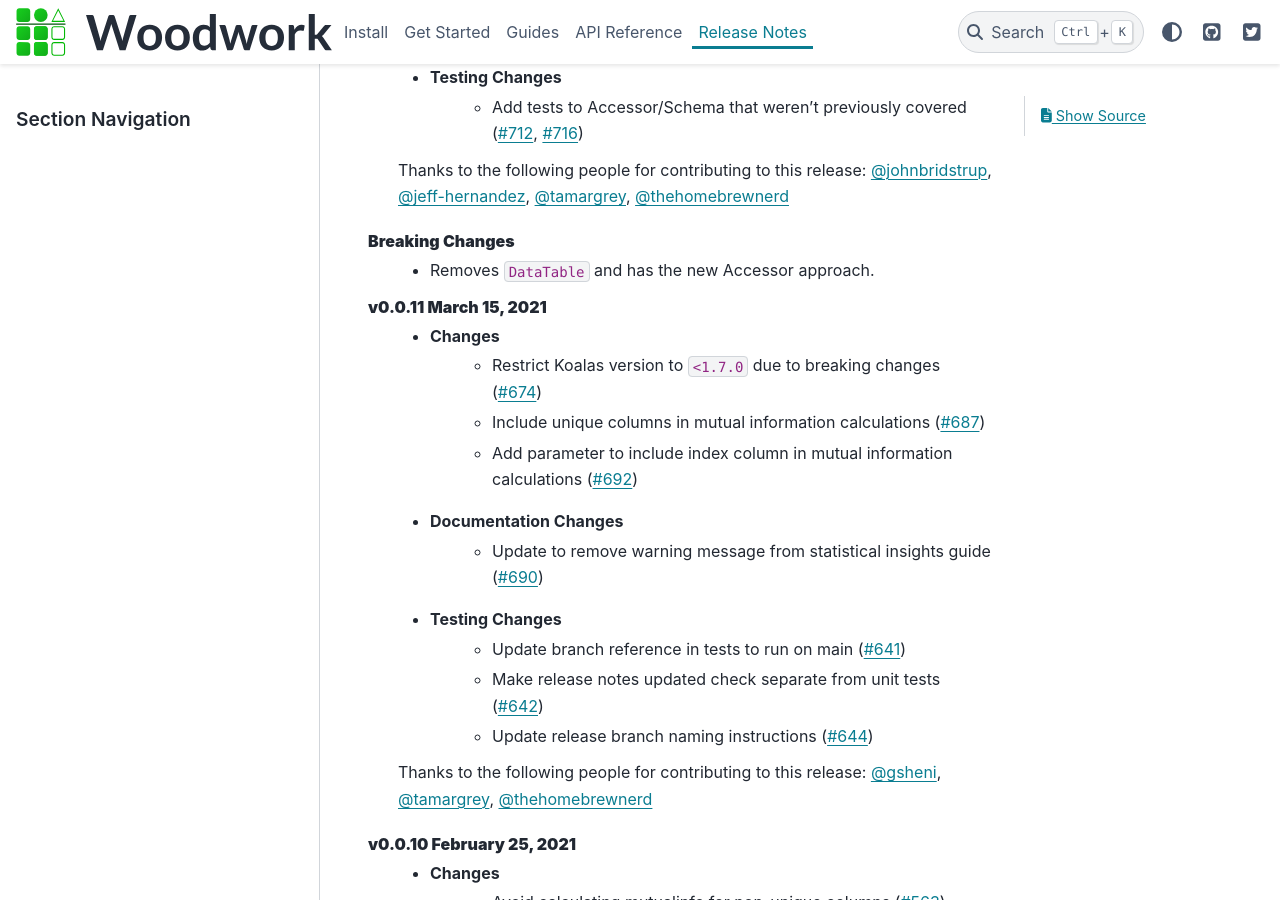
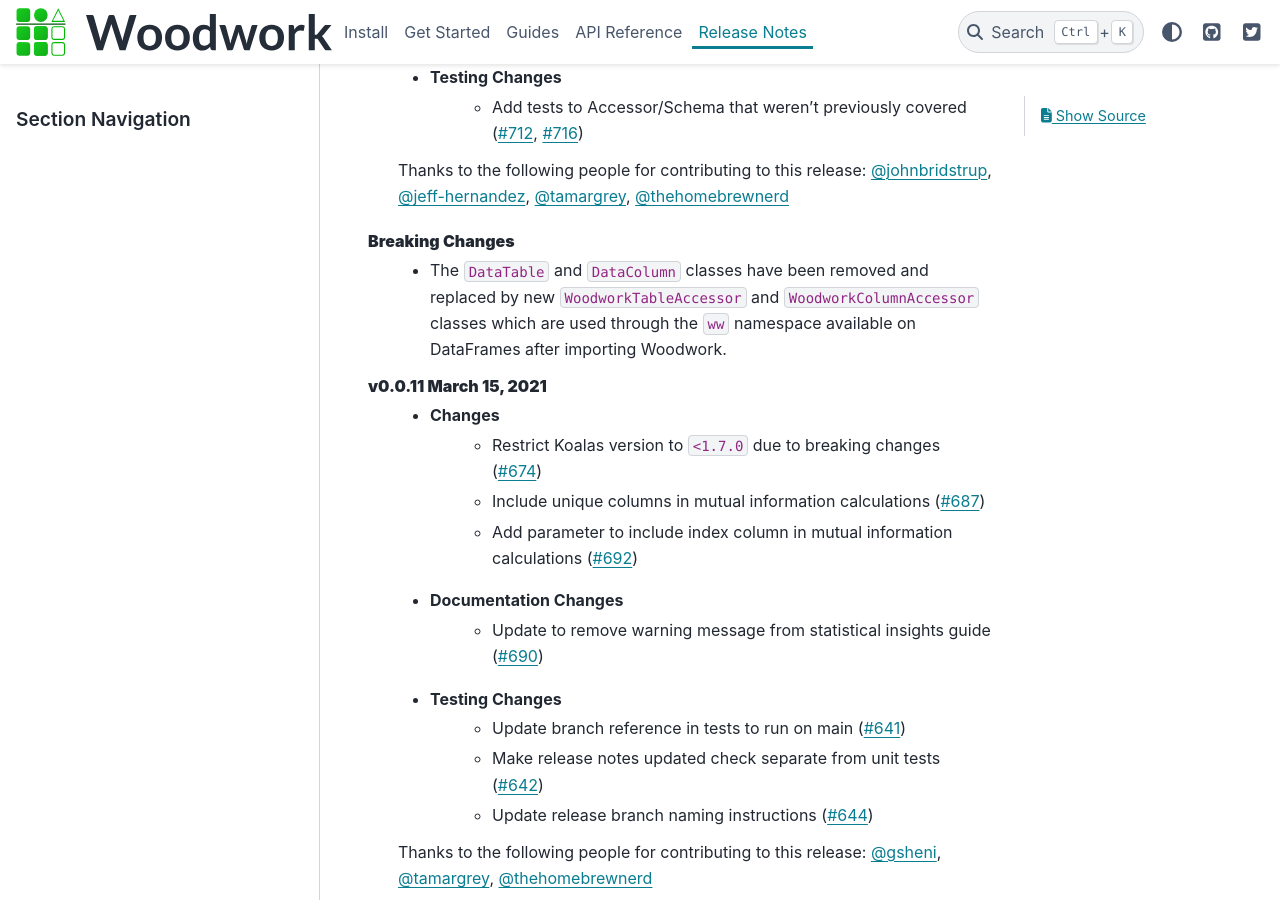
Before and after one commit to alteryx/woodwork, a Sphinx documentation site: the page built from docs/source/release_notes.rst, in a window 1280 px wide and 900 px high, scrolled down 2736 px. Built offline with Sphinx 7.4.7 and the PyData theme 0.15.4, drawn with Linux system fonts in a browser that asks for light colours; comment, search, counter and statistics services are not loaded.

Commit message:
update release notes

```diff
--- a/docs/source/release_notes.rst
+++ b/docs/source/release_notes.rst
@@ -72,7 +72,7 @@ Release Notes
     :user:`johnbridstrup`, :user:`jeff-hernandez`, :user:`tamargrey`, :user:`thehomebrewnerd`
 
 **Breaking Changes**
-    * Removes ``DataTable`` and has the new Accessor approach.
+    * The ``DataTable`` and ``DataColumn`` classes have been removed and replaced by new ``WoodworkTableAccessor`` and ``WoodworkColumnAccessor`` classes which are used through the ``ww`` namespace available on DataFrames after importing Woodwork.
 
 **v0.0.11 March 15, 2021**
     * Changes
```
